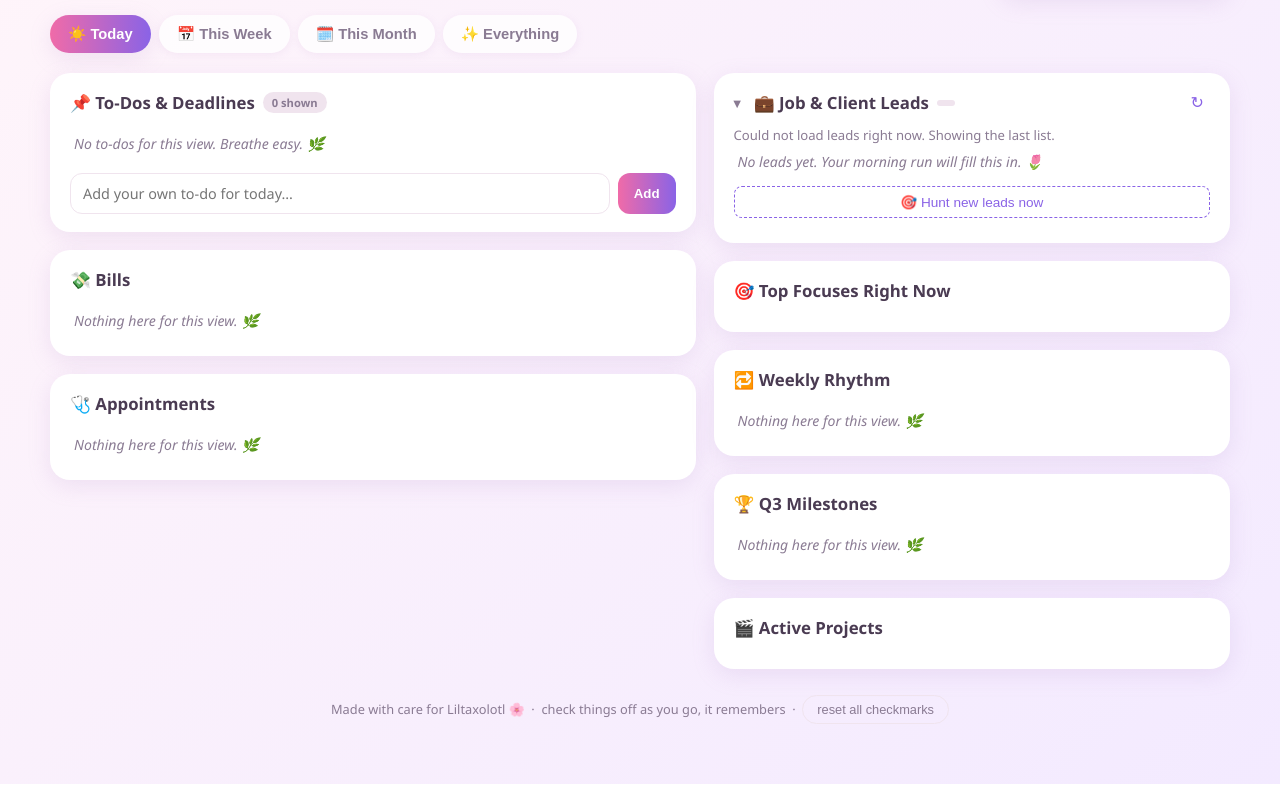
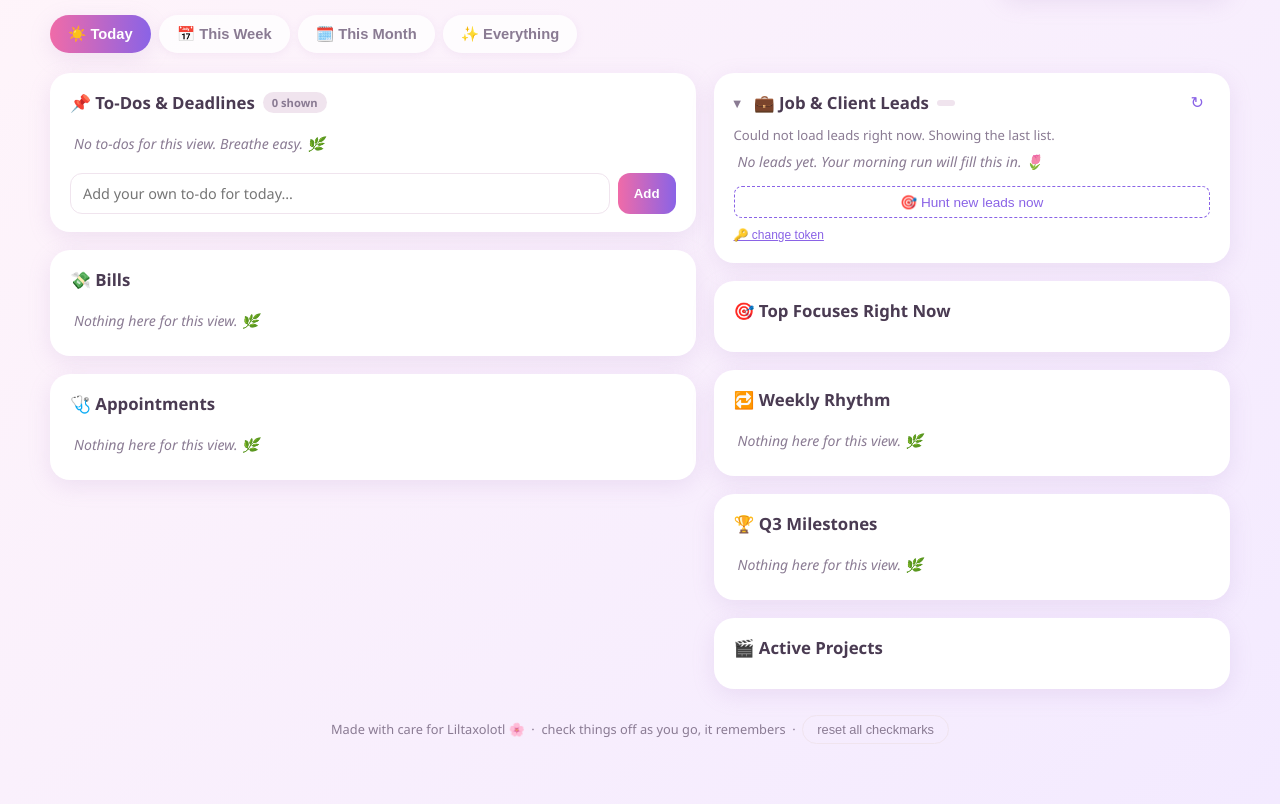
Before and after one commit to liltaxolotl/dash, a plain HTML site: page index.html in a window 1280 px wide. Both pictures are taken after typing "Sample123" into the empty fields and a click on the button "Save". Shown: the part 119-923 px from the top of the page. Drawn offline with Linux system fonts and the light colour scheme; no server answers.

Commit message:
Add change-token link so a saved token can be replaced

```diff
--- a/index.html
+++ b/index.html
@@ -210,6 +210,7 @@
               <button id="ghSave">Save</button>
             </div>
           </div>
+          <button id="ghChange" style="display:none; border:none; background:none; cursor:pointer; color:var(--lav-deep); font-size:.75rem; padding:.2rem 0; text-decoration:underline">🔑 change token</button>
         </div>
       </div>
 
@@ -600,7 +601,9 @@ function render(){
   renderLeads();
   const lv=liveLeads();
   document.getElementById('leadCount').textContent = lv.length ? (lv.filter(it=>!done[it.id]).length+' open') : '';
-  document.getElementById('leadAuth').style.display = getToken() ? 'none' : 'block';
+  const authOpen = !getToken() || window._showTokenBox;
+  document.getElementById('leadAuth').style.display = authOpen ? 'block' : 'none';
+  document.getElementById('ghChange').style.display = authOpen ? 'none' : 'block';
 
   fillList(document.getElementById('rhythmList'), dRHYTHM, 'rhythm', false);
   fillList(document.getElementById('mileList'), dMILES, 'mile', false);
@@ -669,11 +672,12 @@ document.getElementById('leadRefresh').onclick=(e)=>{ e.stopPropagation(); setLe
 function saveToken(){
   const inp=document.getElementById('ghToken'); const v=inp.value.trim(); if(!v) return;
   localStorage.setItem(LS_TOKEN, v); inp.value='';
-  document.getElementById('leadAuth').style.display='none';
+  window._showTokenBox=false; render();
   fetchLeads(); fetchData(); loadState();
 }
 document.getElementById('ghSave').onclick=saveToken;
 document.getElementById('ghToken').addEventListener('keydown',e=>{ if(e.key==='Enter') saveToken(); });
+document.getElementById('ghChange').onclick=()=>{ window._showTokenBox=true; render(); document.getElementById('ghToken').focus(); };
 
 // on-demand lead hunt: writes hunt-request.json; the home PC watches for it and
 // runs the lead-hunter, so credits only burn when Lupita actually asks for a hunt
```
